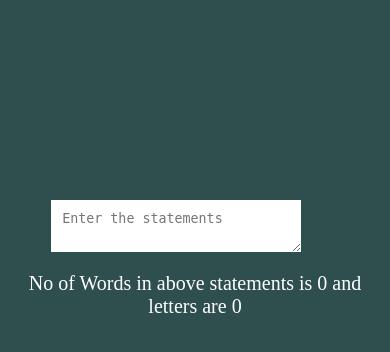
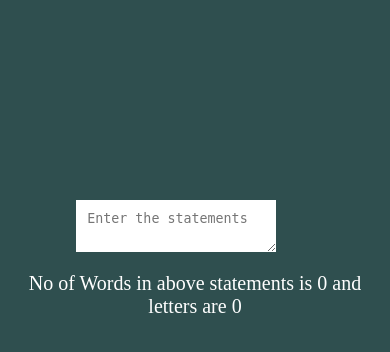
Before and after one commit to Corrupt-07/wordCount, a PHP site: page / in a window 390 px wide. Shown: the part 168-520 px from the top of the page. Run offline with PHP 8.4, Linux system fonts and the light colour scheme.

Commit message:
make it better333

```diff
--- a/style.css
+++ b/style.css
@@ -35,7 +35,7 @@ body{
 
 @media screen and (max-width: 600px) {
   .textareaBox{
-      width: 250px;
+      width: 200px;
   }
   .contentData{
       font-size: 20px;
@@ -57,7 +57,7 @@ body{
 }
 @media screen and (max-width: 250px) {
 .textareaBox{
-      width: 200px;
+      width: 150px;
   }
   .contentData{
       font-size: 10px;
```
